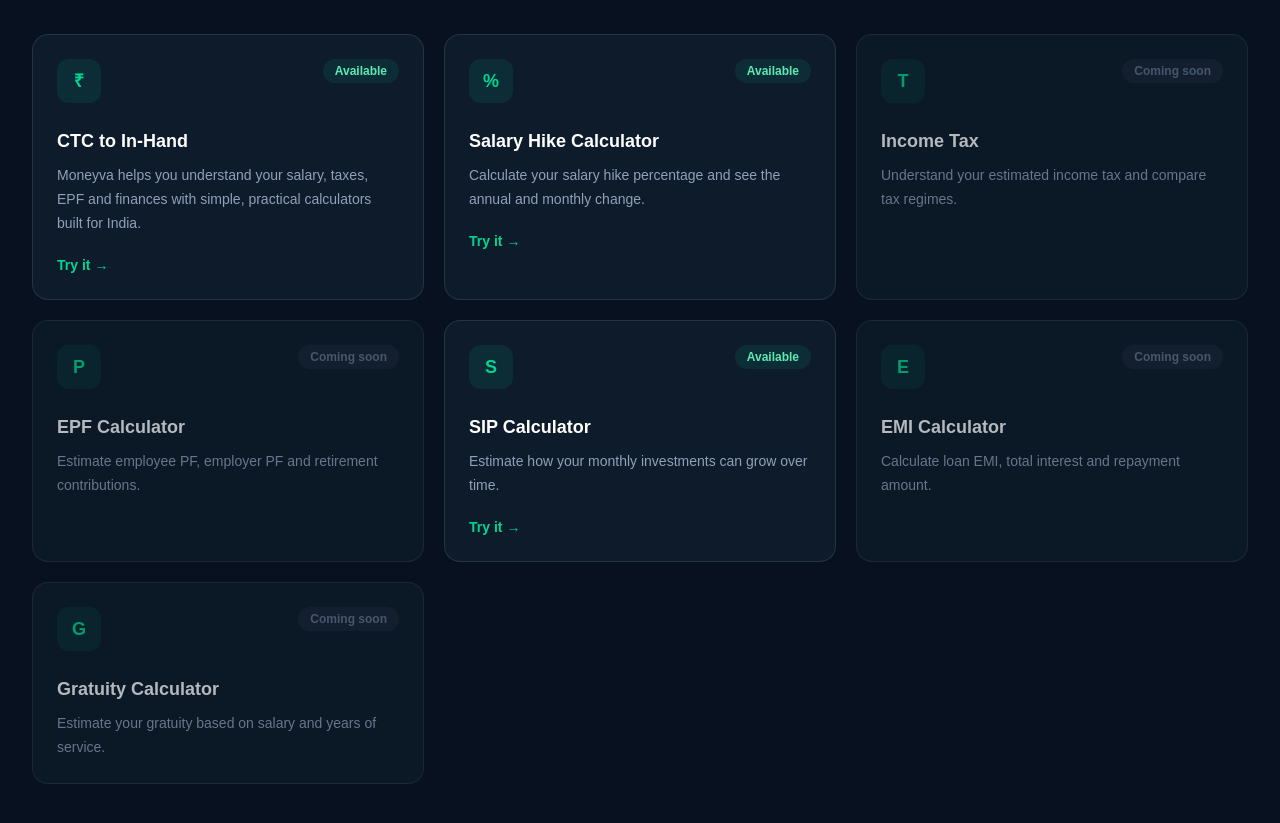
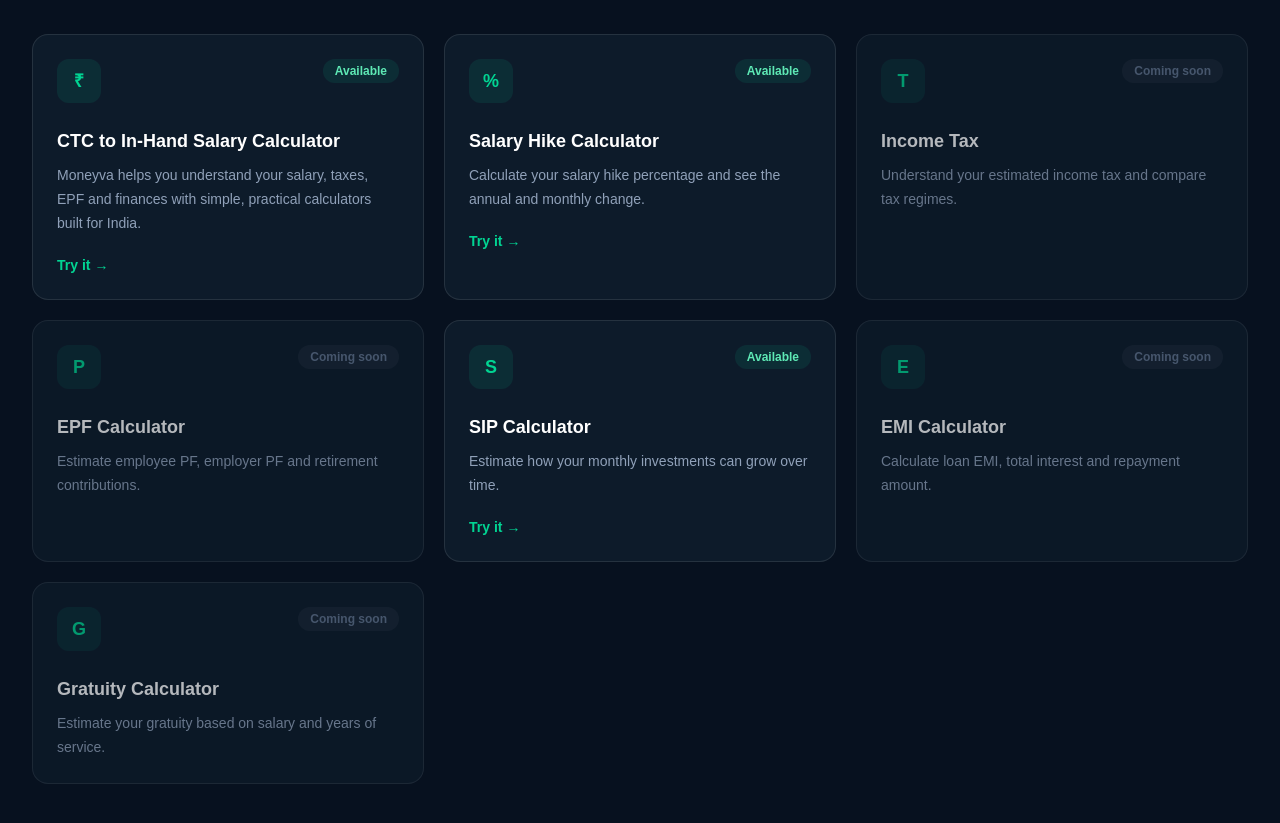
Before and after one commit to Raghawendrasinha/moneyva, a Next.js app: page / in a window 1280 px wide. Shown: the part 1240-2063 px from the top of the page. Built offline with nearby package versions, Linux system fonts and the light colour scheme; no server answers; the database is empty.

Commit message:
SEO: clarify CTC calculator homepage title

```diff
--- a/app/page.tsx
+++ b/app/page.tsx
@@ -712,7 +712,11 @@
         >
           <ToolCard
             icon="₹"
-            title={t.ctcToInHand}
+            title={
+              language === "hi"
+                ? "CTC से इन-हैंड सैलरी कैलकुलेटर"
+                : "CTC to In-Hand Salary Calculator"
+            }
             description={t.heroDescription}
             href="/ctc-calculator"
             available
```
